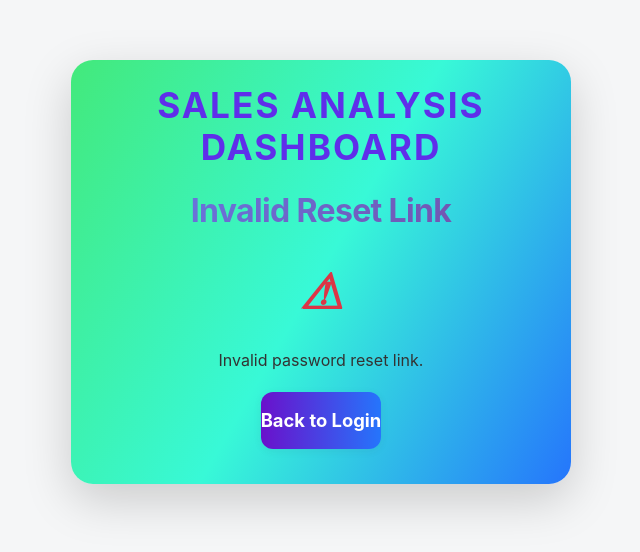
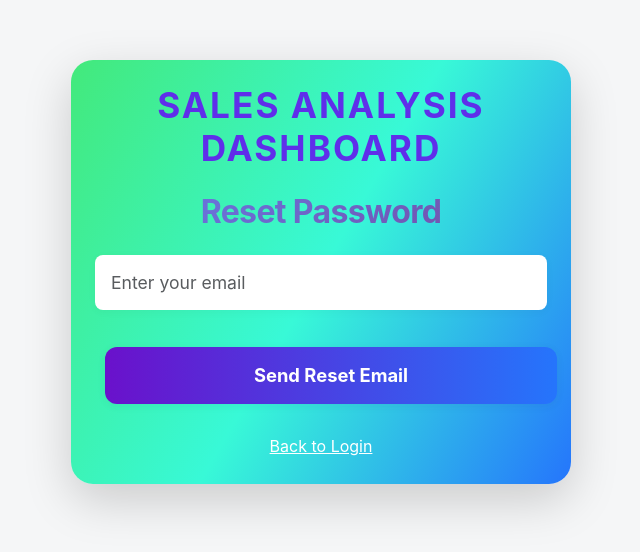
Before and after one commit to 7-sanjay/Sales-Analysis-Dashboard, a React (Create React App) app in the folder Frontend/: page /reset-password in a window 1280 px wide. Shown: the part 128-680 px from the top of the page, without its empty margins (319-959 px from the left). Built offline with nearby package versions, Linux system fonts and the light colour scheme; no server answers.

Commit message:
login page

```diff
--- a/Frontend/src/App.jsx
+++ b/Frontend/src/App.jsx
@@ -4,6 +4,7 @@ import FormPage from './Components/FormPage/FormPage';
 import TableView from './Components/TableView/TableView';
 import Visualization from './Components/Visualization/Visualization';
 import LoginPage from './Components/LoginPage/LoginPage';
+import PasswordResetRequestPage from './Components/LoginPage/PasswordResetRequestPage';
 import PasswordResetPage from './Components/LoginPage/PasswordResetPage';
 import InventoryPage from './Components/Inventory/InventoryPage';
 import InventoryVisualization from './Components/InventoryVisualization/InventoryVisualization';
@@ -19,7 +20,9 @@ function App() {
     <div>
       <Routes>
         <Route path="/" element={<LoginPage />} />
-        <Route path="/reset-password" element={<PasswordResetPage />} />
+        <Route path="/reset-password" element={<PasswordResetRequestPage />} />
+        <Route path="/reset-password/confirm" element={<PasswordResetPage />} />
+        <Route path="/__/auth/action" element={<PasswordResetPage />} />
         <Route path="/form" element={<FormPage addData={addData} />} />
         <Route path="/table-view" element={<TableView data={data} />} />
         <Route path="/visualization" element={<Visualization data={data} />} />
--- a/Frontend/src/Components/LoginPage/LoginPage.jsx
+++ b/Frontend/src/Components/LoginPage/LoginPage.jsx
@@ -1,6 +1,6 @@
 import React, { useState } from 'react';
 import { auth } from '../../firebase';
-import { createUserWithEmailAndPassword, signInWithEmailAndPassword, sendPasswordResetEmail } from 'firebase/auth';
+import { createUserWithEmailAndPassword, signInWithEmailAndPassword } from 'firebase/auth';
 import { useNavigate } from 'react-router-dom';
 import './LoginPage.css';
 
@@ -8,9 +8,7 @@ function LoginRegister() {
   const [email, setEmail] = useState('');
   const [password, setPassword] = useState('');
   const [isRegistering, setIsRegistering] = useState(false);
-  const [isPasswordReset, setIsPasswordReset] = useState(false);
   const [error, setError] = useState(null);
-  const [successMessage, setSuccessMessage] = useState(null);
   const navigate = useNavigate();
 
   const handleRegister = async (e) => {
@@ -42,69 +40,6 @@ function LoginRegister() {
       setError("Failed to log in. Check your credentials.");
     }
   };
-
-  const handlePasswordReset = async (e) => {
-    e.preventDefault();
-    if (!email) {
-      setError("Please enter your email address.");
-      return;
-    }
-
-    try {
-      await sendPasswordResetEmail(auth, email);
-      setSuccessMessage("Password reset email sent! Check your inbox.");
-      setError(null);
-    } catch (err) {
-      if (err.code === 'auth/user-not-found') {
-        setError("No account found with this email address.");
-      } else if (err.code === 'auth/invalid-email') {
-        setError("Invalid email address.");
-      } else {
-        setError("Failed to send password reset email. Please try again.");
-      }
-      setSuccessMessage(null);
-    }
-  };
-
-  const resetForm = () => {
-    setIsRegistering(false);
-    setIsPasswordReset(false);
-    setError(null);
-    setSuccessMessage(null);
-  };
-
-  if (isPasswordReset) {
-    return (
-      <div className="login-register-container d-flex justify-content-center align-items-center">
-        <div className="login-register-card shadow-lg p-4">
-          <h1 className="dashboard-heading text-center mb-4">SALES ANALYSIS DASHBOARD</h1>
-          <h2 className="text-center mb-4">Reset Password</h2>
-          <form onSubmit={handlePasswordReset}>
-            <div className="mb-3">
-              <input
-                type="email"
-                value={email}
-                onChange={(e) => setEmail(e.target.value)}
-                className="form-control animated-input"
-                placeholder="Enter your email"
-                required
-              />
-            </div>
-            <button type="submit" className="btn btn-primary w-100 animated-button">
-              Send Reset Email
-            </button>
-            {error && <p className="text-danger text-center mt-3">{error}</p>}
-            {successMessage && <p className="text-success text-center mt-3">{successMessage}</p>}
-          </form>
-          <div className="toggle-link mt-3 w-100 text-center">
-            <span onClick={resetForm} className="toggle-link-text" style={{cursor: 'pointer'}}>
-              Back to Login
-            </span>
-          </div>
-        </div>
-      </div>
-    );
-  }
 
   return (
     <div className="login-register-container d-flex justify-content-center align-items-center">
@@ -145,7 +80,7 @@ function LoginRegister() {
         </div>
         {!isRegistering && (
           <div className="toggle-link mt-2 w-100 text-center">
-            <span onClick={() => setIsPasswordReset(true)} className="toggle-link-text" style={{cursor: 'pointer'}}>
+            <span onClick={() => navigate('/reset-password')} className="toggle-link-text" style={{cursor: 'pointer'}}>
               Forgot Password?
             </span>
           </div>
--- a/Frontend/src/Components/LoginPage/PasswordResetPage.jsx
+++ b/Frontend/src/Components/LoginPage/PasswordResetPage.jsx
@@ -1,7 +1,7 @@
 import React, { useState, useEffect } from 'react';
 import { auth } from '../../firebase';
 import { confirmPasswordReset, verifyPasswordResetCode } from 'firebase/auth';
-import { useNavigate, useSearchParams } from 'react-router-dom';
+import { useNavigate, useSearchParams, useLocation } from 'react-router-dom';
 import './LoginPage.css';
 
 function PasswordResetPage() {
@@ -13,11 +13,26 @@ function PasswordResetPage() {
   const [isLoading, setIsLoading] = useState(true);
   const navigate = useNavigate();
   const [searchParams] = useSearchParams();
+  const location = useLocation();
 
   useEffect(() => {
-    const oobCode = searchParams.get('oobCode');
+    // Handle both URL formats: custom route and Firebase default
+    let oobCode = searchParams.get('oobCode');
+
+    // If no oobCode in search params, try to get it from the URL path
     if (!oobCode) {
-      setError('Invalid password reset link.');
+      // Check if we're on the Firebase auth action route
+      if (location.pathname === '/__/auth/action') {
+        oobCode = searchParams.get('oobCode');
+      }
+    }
+
+    console.log('Location:', location.pathname);
+    console.log('Search params:', Object.fromEntries(searchParams.entries()));
+    console.log('OOB Code:', oobCode);
+
+    if (!oobCode) {
+      setError('Invalid password reset link. Missing reset code.');
       setIsLoading(false);
       return;
     }
@@ -25,15 +40,22 @@ function PasswordResetPage() {
     // Verify the password reset code
     verifyPasswordResetCode(auth, oobCode)
       .then((email) => {
+        console.log('Reset code verified for email:', email);
         setIsValidLink(true);
         setIsLoading(false);
       })
       .catch((error) => {
         console.error('Error verifying reset code:', error);
-        setError('This password reset link is invalid or has expired.');
+        if (error.code === 'auth/expired-action-code') {
+          setError('This password reset link has expired. Please request a new one.');
+        } else if (error.code === 'auth/invalid-action-code') {
+          setError('Invalid password reset link.');
+        } else {
+          setError('This password reset link is invalid or has expired.');
+        }
         setIsLoading(false);
       });
-  }, [searchParams]);
+  }, [searchParams, location]);
 
   const handlePasswordReset = async (e) => {
     e.preventDefault();
@@ -48,7 +70,10 @@ function PasswordResetPage() {
       return;
     }
 
-    const oobCode = searchParams.get('oobCode');
+    let oobCode = searchParams.get('oobCode');
+    if (!oobCode) {
+      oobCode = searchParams.get('oobCode');
+    }
 
     try {
       await confirmPasswordReset(auth, oobCode, newPassword);
@@ -119,11 +144,16 @@ function PasswordResetPage() {
             </div>
             <p>{error}</p>
             <button
-              onClick={() => navigate('/')}
+              onClick={() => navigate('/reset-password')}
               className="btn btn-primary animated-button"
             >
-              Back to Login
+              Request New Reset Link
             </button>
+            <div className="mt-3">
+              <span onClick={() => navigate('/')} className="toggle-link-text" style={{cursor: 'pointer'}}>
+                Back to Login
+              </span>
+            </div>
           </div>
         </div>
       </div>
--- /dev/null
+++ b/Frontend/src/Components/LoginPage/PasswordResetRequestPage.jsx
@@ -0,0 +1,85 @@
+import React, { useState } from 'react';
+import { auth } from '../../firebase';
+import { sendPasswordResetEmail } from 'firebase/auth';
+import { useNavigate } from 'react-router-dom';
+import './LoginPage.css';
+
+function PasswordResetRequestPage() {
+  const [email, setEmail] = useState('');
+  const [error, setError] = useState(null);
+  const [successMessage, setSuccessMessage] = useState(null);
+  const [isLoading, setIsLoading] = useState(false);
+  const navigate = useNavigate();
+
+  const handlePasswordReset = async (e) => {
+    e.preventDefault();
+    if (!email) {
+      setError("Please enter your email address.");
+      return;
+    }
+
+    setIsLoading(true);
+    setError(null);
+    setSuccessMessage(null);
+
+    try {
+      await sendPasswordResetEmail(auth, email);
+      setSuccessMessage("Password reset email sent! Check your inbox.");
+    } catch (err) {
+      if (err.code === 'auth/user-not-found') {
+        setError("No account found with this email address.");
+      } else if (err.code === 'auth/invalid-email') {
+        setError("Invalid email address.");
+      } else {
+        setError("Failed to send password reset email. Please try again.");
+      }
+    } finally {
+      setIsLoading(false);
+    }
+  };
+
+  return (
+    <div className="login-register-container d-flex justify-content-center align-items-center">
+      <div className="login-register-card shadow-lg p-4">
+        <h1 className="dashboard-heading text-center mb-4">SALES ANALYSIS DASHBOARD</h1>
+        <h2 className="text-center mb-4">Reset Password</h2>
+        <form onSubmit={handlePasswordReset}>
+          <div className="mb-3">
+            <input
+              type="email"
+              value={email}
+              onChange={(e) => setEmail(e.target.value)}
+              className="form-control animated-input"
+              placeholder="Enter your email"
+              required
+              disabled={isLoading}
+            />
+          </div>
+          <button
+            type="submit"
+            className="btn btn-primary w-100 animated-button"
+            disabled={isLoading}
+          >
+            {isLoading ? (
+              <>
+                <span className="spinner-border spinner-border-sm me-2" role="status" aria-hidden="true"></span>
+                Sending...
+              </>
+            ) : (
+              'Send Reset Email'
+            )}
+          </button>
+          {error && <p className="text-danger text-center mt-3">{error}</p>}
+          {successMessage && <p className="text-success text-center mt-3">{successMessage}</p>}
+        </form>
+        <div className="toggle-link mt-3 w-100 text-center">
+          <span onClick={() => navigate('/')} className="toggle-link-text" style={{cursor: 'pointer'}}>
+            Back to Login
+          </span>
+        </div>
+      </div>
+    </div>
+  );
+}
+
+export default PasswordResetRequestPage;
```
